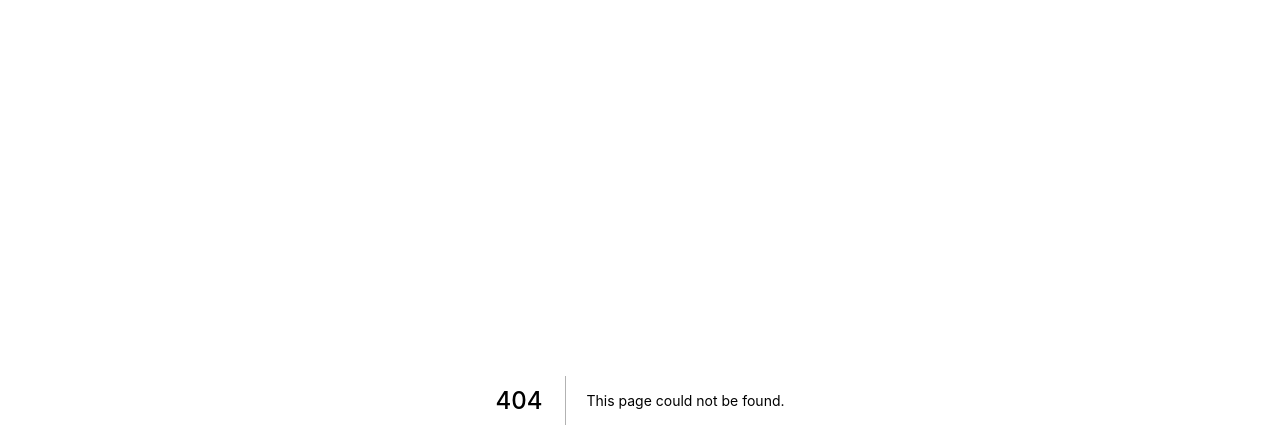
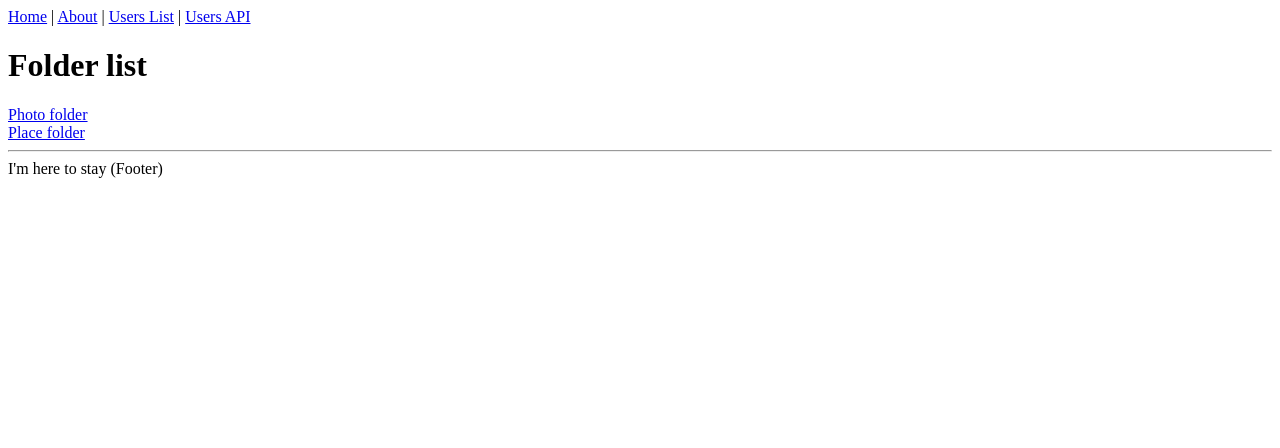
Before and after one commit to nicomanto/Photo-site, a Next.js app: page / in a window 1280 px wide. Before the commit this address had no page. Shown: the top 448 px of the page. Built offline with nearby package versions, Linux system fonts and the light colour scheme.

Commit message:
Add index page

```diff
--- a/components/Layout.tsx
+++ b/components/Layout.tsx
@@ -17,15 +17,15 @@ const Layout = ({ children, title = "This is the default title" }: Props) => (
     <header>
       <nav>
         <Link href="/">
-          <a>Home</a>
+          Home
         </Link>{" "}
         |{" "}
         <Link href="/about">
-          <a>About</a>
+          About
         </Link>{" "}
         |{" "}
         <Link href="/users">
-          <a>Users List</a>
+          Users List
         </Link>{" "}
         | <a href="/api/users">Users API</a>
       </nav>
--- /dev/null
+++ b/pages/index.tsx
@@ -0,0 +1,19 @@
+import Link from "next/link";
+import { ListGroup } from "react-bootstrap";
+import Layout from "../components/Layout";
+
+const IndexPage = () => (
+  <Layout title="Home">
+    <h1>Folder list</h1>
+    <ListGroup>
+      <ListGroup.Item key="photo">
+        <Link href="/photoListFolder/photo">Photo folder</Link>
+      </ListGroup.Item>
+      <ListGroup.Item key="place">
+        <Link href="/photoListFolder/place">Place folder</Link>
+      </ListGroup.Item>
+    </ListGroup>
+  </Layout>
+);
+
+export default IndexPage;
```
Also changed, not shown: pages/photoListFolder/[folder].tsx (+11 -5 lines).
